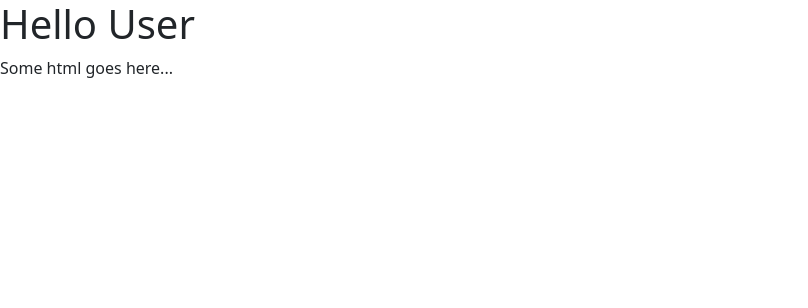
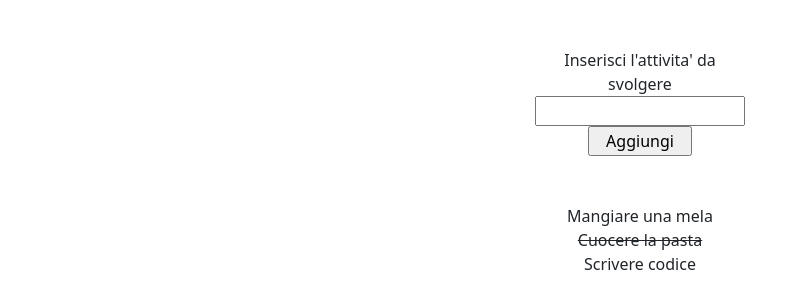
Before and after one commit to MarcoZellini/vue-todolist, a plain HTML site: page index.html in a window 1280 px wide. Shown: the whole page, without its empty margins (0-808 px from the left). Drawn offline with nearby package versions, Linux system fonts and the light colour scheme.

Commit message:
Add Milestone 1

```diff
--- a/assets/css/style.css
+++ b/assets/css/style.css
@@ -0,0 +1,3 @@
+.done {
+    text-decoration:line-through
+}
--- a/assets/js/script.js
+++ b/assets/js/script.js
@@ -3,13 +3,17 @@
         text, una stringa che indica il testo del todo
         done, un booleano (true/false) che indica se il todo è stato fatto oppure no
 
-        MILESTONE 1 Stampare all’interno di una lista HTML un item per ogni todo. Se la proprietà done è uguale a true, visualizzare il testo del todo sbarrato.
+        MILESTONE 1
+            1 - Stampare all’interno di una lista HTML un item per ogni todo.
+            2 - Se la proprietà done è uguale a true, visualizzare il testo del todo sbarrato.
 
         MILESTONE 2 Visualizzare a fianco ad ogni item ha una “x”: cliccando su di essa, il todo viene rimosso dalla lista.
 
         MILESTONE 3 Predisporre un campo di input testuale e un pulsante “aggiungi”: cliccando sul pulsante, il testo digitato viene letto e utilizzato per creare un nuovo todo, che quindi viene aggiunto alla lista dei todo esistenti.
 
-        Bonus: 1- oltre al click sul pulsante, intercettare anche il tasto ENTER per aggiungere il todo alla lista 2- cliccando sul testo dell’item, invertire il valore della proprietà done del todo corrispondente (se done era uguale a false, impostare true e viceversa)
+        Bonus:
+            1- oltre al click sul pulsante, intercettare anche il tasto ENTER per aggiungere il todo alla lista
+            2- cliccando sul testo dell’item, invertire il valore della proprietà done del todo corrispondente (se done era uguale a false, impostare true e viceversa)
 */
 
 const { createApp } = Vue;
@@ -17,7 +21,29 @@ const { createApp } = Vue;
 createApp({
     data () {
         return {
+            newActivity: '',
+            toDoList : [
+                {
+                    text: 'Mangiare una mela',
+                    done: false
+                },
 
+                {
+                    text: 'Cuocere la pasta',
+                    done: true
+                },
+
+                {
+                    text: 'Scrivere codice',
+                    done: false
+                },
+            ]
         };
+    },
+    methods: {
+        newTask () {
+            this.toDoList.push({text: this.newActivity, done: false})
+        }
     }
+
 }).mount('#app');
--- a/index.html
+++ b/index.html
@@ -4,21 +4,41 @@
         <meta charset="UTF-8">
         <meta name="viewport" content="width=device-width, initial-scale=1.0">
         <title>TITOLO</title>
-	<link href="https://cdn.jsdelivr.net/npm/bootstrap@5.3.1/dist/css/bootstrap.min.css" rel="stylesheet" integrity="sha384-4bw+/aepP/YC94hEpVNVgiZdgIC5+VKNBQNGCHeKRQN+PtmoHDEXuppvnDJzQIu9" crossorigin="anonymous">
-	<link rel="stylesheet" href="./assets/css/style.css">
+        <link
+            href="https://cdn.jsdelivr.net/npm/bootstrap@5.3.1/dist/css/bootstrap.min.css"
+            rel="stylesheet"
+            integrity="sha384-4bw+/aepP/YC94hEpVNVgiZdgIC5+VKNBQNGCHeKRQN+PtmoHDEXuppvnDJzQIu9"
+            crossorigin="anonymous">
+        <link rel="stylesheet" href="./assets/css/style.css">
     </head>
     <body>
-        <h1>Hello User</h1>
-        <p>Some html goes here...</p>
+
+        <div class="container mt-5">
+
+            <div id="app" class="text-center w-75 m-auto">
+                <form class="d-flex flex-column w-25 m-auto">
+                    <label>Inserisci l'attivita' da svolgere</label>
+                    <input type="text" v-model="newActivity">
+                    <input type="submit" @click.prevent="newTask" value="Aggiungi" class="w-50 m-auto">
+                </form>
+
+                <div class="container mt-5">
+                    <ul class="list-unstyled">
+                        <li v-for="item in toDoList" :class="[ item.done ? 'done' : '' ]">{{ item.text }}</li>
+                    </ul>
+                </div>
+            </div>
+            <!-- /#app -->
+
+        </div>
 
 
-        <div id="app">
-
-        </div>
-        <!-- /#app -->
 
         <script src="https://unpkg.com/vue@3/dist/vue.global.js"></script>
-        <script src="https://cdn.jsdelivr.net/npm/bootstrap@5.3.1/dist/js/bootstrap.bundle.min.js" integrity="sha384-HwwvtgBNo3bZJJLYd8oVXjrBZt8cqVSpeBNS5n7C8IVInixGAoxmnlMuBnhbgrkm" crossorigin="anonymous"></script>
+        <script
+            src="https://cdn.jsdelivr.net/npm/bootstrap@5.3.1/dist/js/bootstrap.bundle.min.js"
+            integrity="sha384-HwwvtgBNo3bZJJLYd8oVXjrBZt8cqVSpeBNS5n7C8IVInixGAoxmnlMuBnhbgrkm"
+            crossorigin="anonymous"></script>
         <script type="text/javascript" src="./assets/js/script.js"></script>
     </body>
 </html>
```
